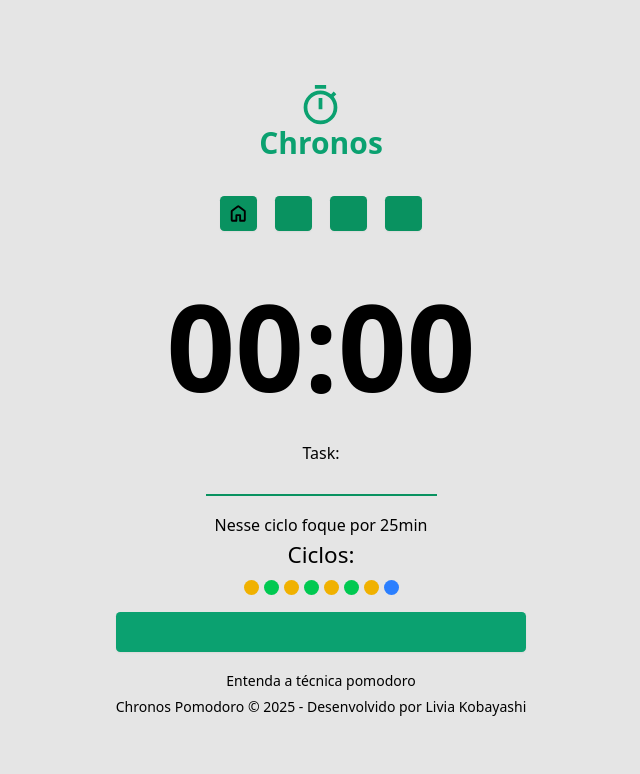
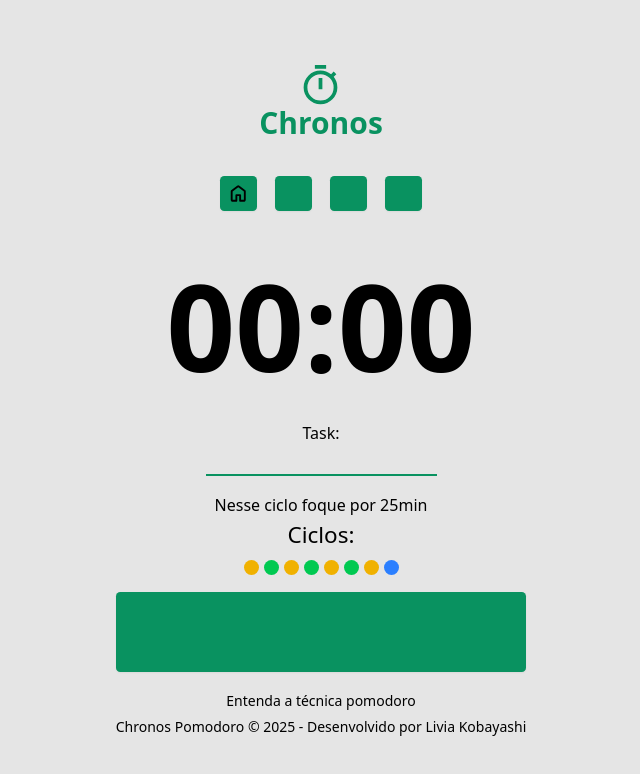
Before and after one commit to liviakobayashii/chronosPomodoro, a React (Vite) app: page / in a window 1280 px wide. Shown: the top 774 px of the page, without its empty margins (319-959 px from the left). Built offline with nearby package versions, Linux system fonts and the light colour scheme; some icons are missing.

Commit message:
style: adjustments in the stylization of the project

```diff
--- a/src/components/footer/footer.tsx
+++ b/src/components/footer/footer.tsx
@@ -1,7 +1,7 @@
 export default function Footer() {
-    return(
+    return (
         <footer className="flex flex-col gap-2 text-[14px] text-center ">
-            <a href="https://pt.wikipedia.org/wiki/T%C3%A9cnica_pomodoro" target="_blank" className="hover:text-[#0ba170] duration-200 transition-all">Entenda a técnica pomodoro</a>
+            <a href="https://pt.wikipedia.org/wiki/T%C3%A9cnica_pomodoro" target="_blank" className="hover:text-primary duration-200 transition-all">Entenda a técnica pomodoro</a>
             <p>Chronos Pomodoro &copy; {new Date().getFullYear()} - Desenvolvido por Livia Kobayashi</p>
         </footer>
     )
--- a/src/components/header/header.tsx
+++ b/src/components/header/header.tsx
@@ -4,7 +4,7 @@ import Navbar from "../navbar/navbar";
 export function Header() {
   return (
     <section className="flex flex-col justify-center items-center gap-10">
-      <div className=" flex flex-col justify-center items-center text-[#0ba170] ">
+      <div className=" flex flex-col justify-center items-center text-primary ">
         <button className="bg-transparent">
           <Icon icon="material-symbols:timer-outline" className="text-7xl" />
         </button>
--- a/src/components/ui/button.tsx
+++ b/src/components/ui/button.tsx
@@ -5,30 +5,31 @@ import { cva, type VariantProps } from "class-variance-authority"
 import { cn } from "@/lib/utils"
 
 const buttonVariants = cva(
-  "inline-flex items-center justify-center gap-2 whitespace-nowrap rounded-md text-md font-medium duration-200 ease-linear disabled:pointer-events-none disabled:opacity-50  shrink-0 outline-none focus-visible:border-ring focus-visible:ring-ring/50 focus-visible:ring-[3px] aria-invalid:ring-destructive/20 dark:aria-invalid:ring-destructive/40 aria-invalid:border-destructive",
+  "cursor-pointer inline-flex items-center justify-center gap-2 whitespace-nowrap rounded-md text-md font-medium duration-200 ease-linear disabled:pointer-events-none disabled:opacity-50  shrink-0 outline-none focus-visible:border-ring focus-visible:ring-ring/50 focus-visible:ring-[3px] aria-invalid:ring-destructive/20 dark:aria-invalid:ring-destructive/40 aria-invalid:border-destructive",
   {
     variants: {
       variant: {
-        default: "bg-[#0ba170] text-white shadow-xs filter hover:brightness-75 duration-200 ease-linear",
-  destructive: "bg-[#0ba170] text-white shadow-xs filter hover:brightness-75",
+        default: "bg-primary text-white shadow-xs filter hover:brightness-75 duration-200 ease-linear",
+        destructive: "bg-primary text-white shadow-xs filter hover:brightness-75",
         outline:
           "border bg-background shadow-xs hover:bg-accent hover:text-accent-foreground dark:bg-input/30 dark:border-input dark:hover:bg-input/50",
         secondary:
           "bg-secondary text-secondary-foreground shadow-xs hover:bg-secondary/80",
         ghost:
           "hover:bg-accent hover:text-accent-foreground dark:hover:bg-accent/50",
-        link: "text-[#0ba170] underline-offset-4 hover:underline",
+        link: "text-primary underline-offset-4 hover:underline",
       },
       size: {
-        default: "h-14 rounded-md px-8 ",
-        sm: "h-10 rounded-md gap-1.5 px-4 ",
-        lg: "h-16 rounded-md px-16 ",
+        default: "h-14 rounded-md p-8 ",
+        sm: "h-10 rounded-md gap-1.5 p-4 ",
+        lg: "h-16 rounded-md p-16 ",
         icon: "size-9",
       },
     },
     defaultVariants: {
       variant: "default",
-      size: "default"},
+      size: "default"
+    },
   }
 )
 
```
